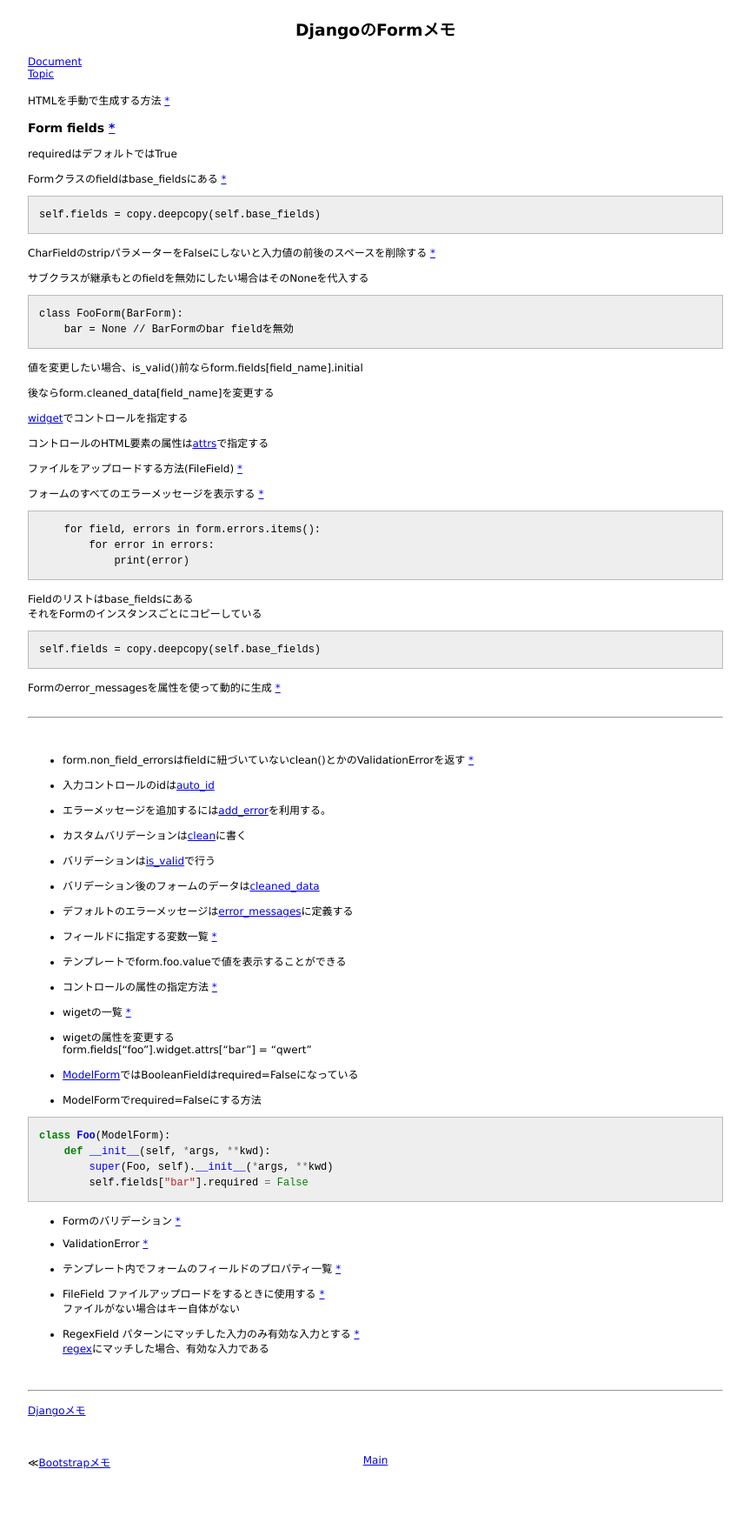
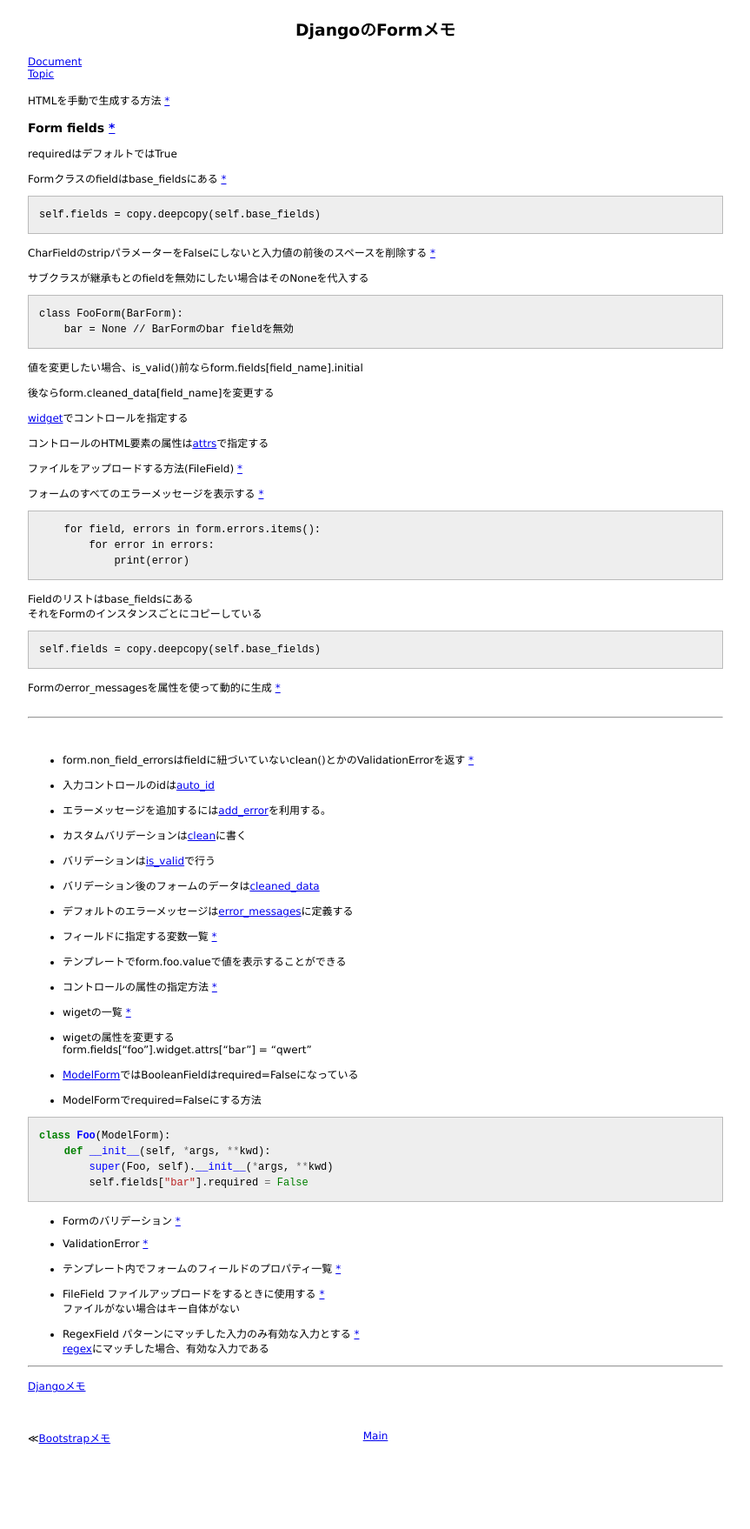
Before and after one commit to 38elements/38elements.github.com, a Jekyll site: the page built from _posts/2014-12-02-django-forms.md, in a window 1280 px wide. Shown: the whole page at 87% size, without its empty margins (208-1071 px from the left). Built offline with Jekyll 4.4.1, drawn with Linux system fonts in a browser that asks for light colours; after the commit the page ends 1730 px from its top, so only the background shows below that.

Commit message:
Update 2014-12-02-django-forms.md

```diff
--- a/_posts/2014-12-02-django-forms.md
+++ b/_posts/2014-12-02-django-forms.md
@@ -101,7 +101,7 @@ class Foo(ModelForm):
 
 * RegexField パターンにマッチした入力のみ有効な入力とする [\*](https://docs.djangoproject.com/en/stable/ref/forms/fields/#regexfield)
 [regex](https://docs.djangoproject.com/en/stable/ref/forms/fields/#django.forms.RegexField.regex)にマッチした場合、有効な入力である
-<br>
-<br/>
+
 <hr/>
+
 [Djangoメモ](/2014/12/04/django.html)
```
